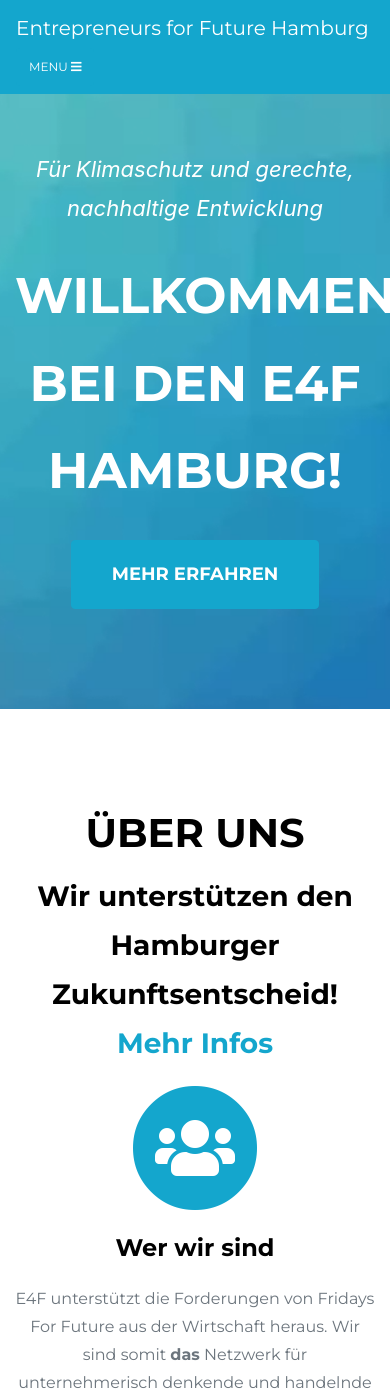
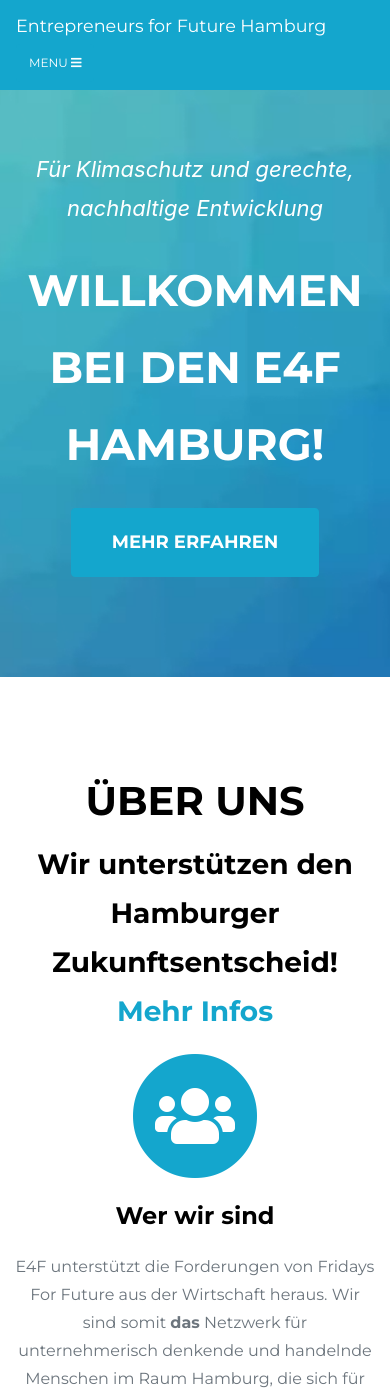
Before and after one commit to e4f-hamburg/e4f-hamburg.github.io, a Jekyll site: the page built from index.md, in a window 390 px wide and 1400 px high. Built offline with Jekyll 4.4.1, drawn with Linux system fonts in a browser that asks for light colours; some web fonts are replaced.

Commit message:
Smaller font size for smaller screens
On my mobile (Huawei P20) headlines / texts were not fully visible on
the screen. This is improved now (for "Zukunftsentscheid" this is not
yet the case, maybe there we'd need a more elaborated solution).

```diff
--- a/_sass/components/_navbar.scss
+++ b/_sass/components/_navbar.scss
@@ -13,6 +13,7 @@
     @include heading-font;
   }
   .navbar-brand {
+    font-size: 1.1em;
     color: $white;
     &.active,
     &:active,
--- a/_sass/layout/_masthead.scss
+++ b/_sass/layout/_masthead.scss
@@ -18,7 +18,7 @@
       @include serif-font;
     }
     .intro-heading {
-      font-size: 50px;
+      font-size: 44px;
       font-weight: 700;
       line-height: 50px;
       margin-bottom: 25px;
--- a/_sass/layout/_portfolio.scss
+++ b/_sass/layout/_portfolio.scss
@@ -78,7 +78,7 @@
   .modal-content {
     padding: 100px 0;
     h2 {
-      font-size: 3em;
+      font-size: 1.4em;
       margin-bottom: 15px;
     }
     p {
@@ -145,3 +145,13 @@
     }
   }
 }
+
+@media (min-width: 768px) {
+  .portfolio-modal {
+    .modal-content {
+      h2 {
+        font-size: 2.2em;
+      }
+    }
+  }
+}
```
